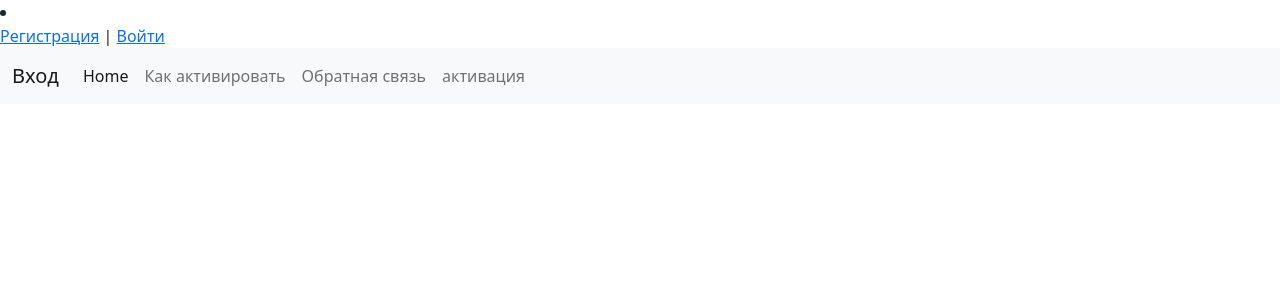
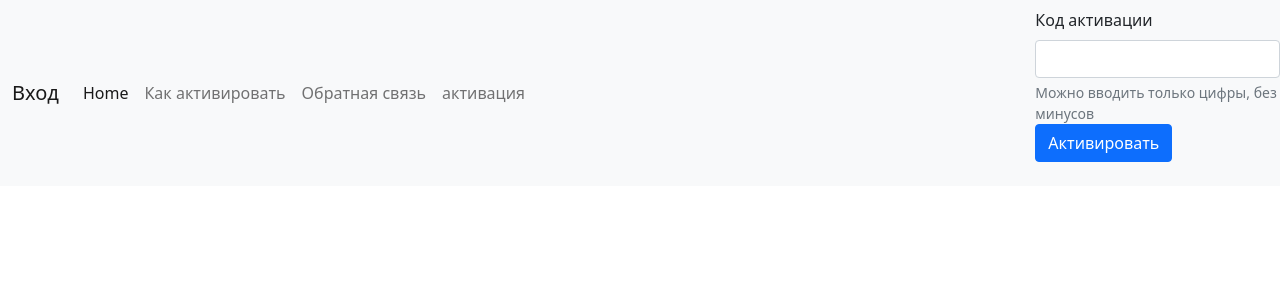
Before and after one commit to Anastasiya19911205/TakeTheKey, a Django app: page /keys/feedback/ in a window 1280 px wide. Shown: the top 300 px of the page. Run offline with Django 4.2, Linux system fonts and the light colour scheme.

Commit message:
добавлена форма для введения кода активации(временно в шаблоне feedback.html

```diff
--- a/TakeTheKey/TakeTheKey/settings.py
+++ b/TakeTheKey/TakeTheKey/settings.py
@@ -56,7 +56,7 @@ ROOT_URLCONF = 'TakeTheKey.urls'
 TEMPLATES = [
     {
         'BACKEND': 'django.template.backends.django.DjangoTemplates',
-        'DIRS': [os.path.join(BASE_DIR, 'templates')],
+        'DIRS': [],
         'APP_DIRS': True,
         'OPTIONS': {
             'context_processors': [
--- a/TakeTheKey/keys/templates/base.html
+++ b/TakeTheKey/keys/templates/base.html
@@ -4,7 +4,7 @@
     <meta charset="UTF-8">
     <link href="https://cdn.jsdelivr.net/npm/bootstrap@5.0.2/dist/css/bootstrap.min.css" rel="stylesheet">
     <title>{% block title %}{% endblock %}</title>
-    <li class="last"></li><a href="{% url 'register' %}">Регистрация</a> | <a href="{% url 'login' %}">Войти</a></li>
+
 
 
 </head>
--- a/TakeTheKey/keys/templates/feedback.html
+++ b/TakeTheKey/keys/templates/feedback.html
@@ -5,6 +5,13 @@
 
 {% block content %}
 
+<form>
+  <div class="mb-3">
+    <label for="exampleInputEmail1" class="form-label">Код активации</label>
+    <input type="email" class="form-control" id="exampleInputEmail1" aria-describedby="emailHelp">
+    <div id="emailHelp" class="form-text">Можно вводить только цифры, без минусов</div>
+  <button type="submit" class="btn btn-primary">Активировать</button>
+</form>
 
 
 {% endblock  %}
--- a/TakeTheKey/keys/templates/navbar.html
+++ b/TakeTheKey/keys/templates/navbar.html
@@ -1,24 +1,16 @@
 <nav class="navbar navbar-expand-lg navbar-light bg-light">
   <div class="container-fluid">
-    <a class="navbar-brand" href="{% url 'enter' %}">Вход</a>
+<!--    <li class="last"></li><a href="{% url 'register' %}">Регистрация</a> | <a href="{% url 'login' %}">Войти</a></li>-->
+    <a class="navbar-brand" href="{% url 'login' %}">Вход</a>
     <button class="navbar-toggler" type="button" data-bs-toggle="collapse" data-bs-target="#navbarNav" aria-controls="navbarNav" aria-expanded="false" aria-label="Toggle navigation">
       <span class="navbar-toggler-icon"></span>
     </button>
     <div class="collapse navbar-collapse" id="navbarNav">
       <ul class="navbar-nav">
-        <li class="nav-item">
           <a class="nav-link active" aria-current="page" href="#">Home</a>
-        </li>
-        <li class="nav-item">
           <a class="nav-link" href="{% url 'activate' %}">Как активировать</a>
-        </li>
-        <li class="nav-item">
           <a class="nav-link" href="{% url 'feedback' %}">Обратная связь</a>
-        </li>
-        </li>
-        <li class="nav-item">
           <a class="nav-link" href="{% url 'package_activation' %}">активация</a>
-        </li>
       </ul>
     </div>
   </div>
--- a/TakeTheKey/keys/views.py
+++ b/TakeTheKey/keys/views.py
@@ -55,5 +55,5 @@ class LoginUser(DataMixin, LoginView):
         c_def = self.get_user_context(title="Авторизация")
         return dict(list(context.items())+list(c_def.items()))
 
-    # def get_success_url(self):
-    #     return reverse_lazy('package_activation')
+    def get_success_url(self):
+        return reverse_lazy('package_activation')
```
Also changed, not shown: TakeTheKey/keys/models.py (+4 -4 lines), TakeTheKey/keys/templates/activate.html (+3 -8 lines).
